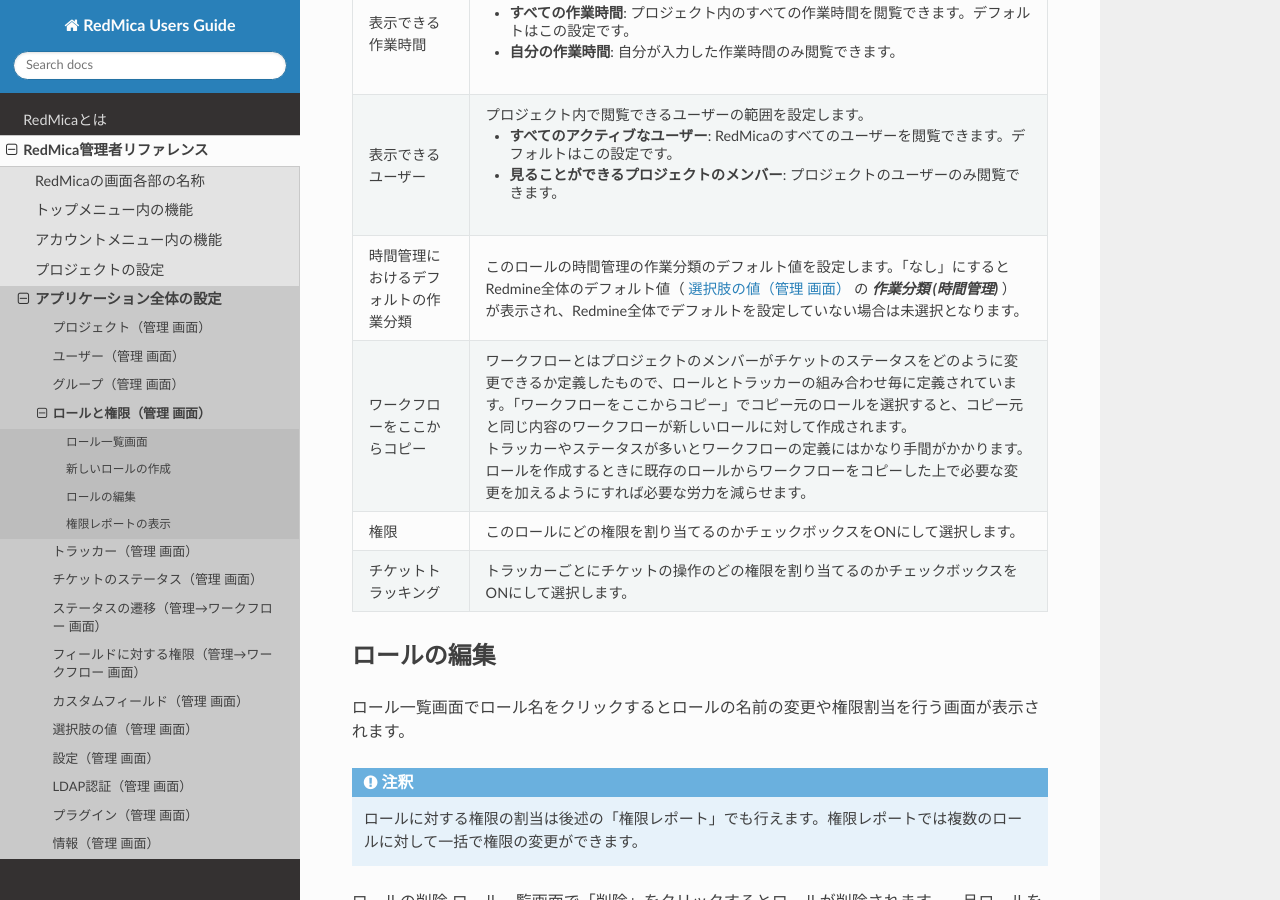
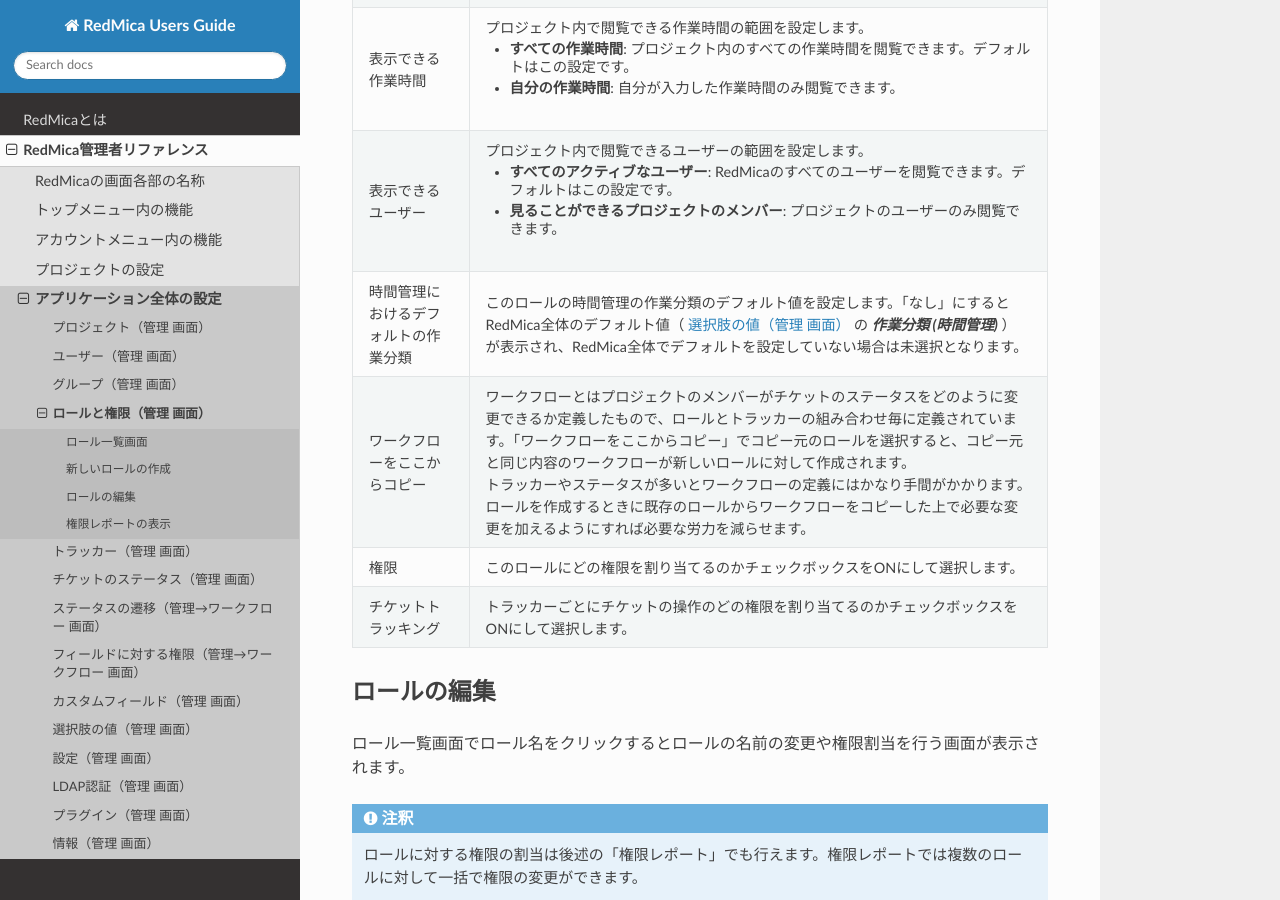
Before and after one commit to redmica/redmica-guide-ja, a Sphinx documentation site: the page built from source/reference/admin/roles.rst, in a window 1280 px wide and 900 px high, scrolled down 2700 px. Built offline with Sphinx 7.4.7 and the Read the Docs theme 2.0.0, drawn with Linux system fonts in a browser that asks for light colours.

Commit message:
画像更新

```diff
--- a/source/reference/admin/roles.rst
+++ b/source/reference/admin/roles.rst
@@ -94,7 +94,7 @@
         * **見ることができるプロジェクトのメンバー**: プロジェクトのユーザーのみ閲覧できます。
 
     * - 時間管理におけるデフォルトの作業分類
-      - このロールの時間管理の作業分類のデフォルト値を設定します。「なし」にすると Redmine全体のデフォルト値（ :doc:`../admin/enumerations` の :dfn:`作業分類 (時間管理)` ） が表示され、Redmine全体でデフォルトを設定していない場合は未選択となります。
+      - このロールの時間管理の作業分類のデフォルト値を設定します。「なし」にすると RedMica全体のデフォルト値（ :doc:`../admin/enumerations` の :dfn:`作業分類 (時間管理)` ） が表示され、RedMica全体でデフォルトを設定していない場合は未選択となります。
 
     * - ワークフローをここからコピー
       - ワークフローとはプロジェクトのメンバーがチケットのステータスをどのように変更できるか定義したもので、ロールとトラッカーの組み合わせ毎に定義されています。「ワークフローをここからコピー」でコピー元のロールを選択すると、コピー元と同じ内容のワークフローが新しいロールに対して作成されます。
```
Also changed, not shown: source/reference/images/admin-info.png, source/reference/images/projects-settings.png, source/reference/images/roles-new.png, source/reference/images/users.png.
